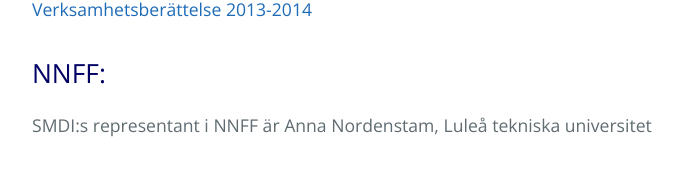
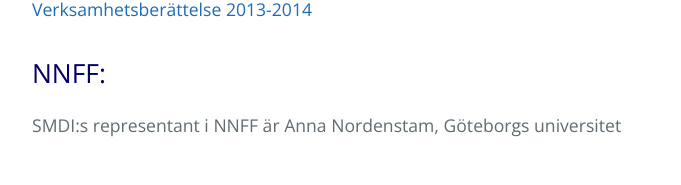
Before and after one commit to smdihemsida/smdihemsida.github.io, a Jekyll site: the page built from nätverket.md, in a window 1280 px wide. Shown: the part 2082-2267 px from the top of the page, without its empty margins (192-873 px from the left). Built offline with Jekyll 4.4.1, drawn with Linux system fonts in a browser that asks for light colours; our own code applies the rules of GitHub Pages for plain Markdown files.

Commit message:
Update nätverket.md

```diff
--- a/nätverket.md
+++ b/nätverket.md
@@ -65,4 +65,4 @@ I ledningen för nätverket SMDI finns en nätverksstyrelse. Inom nätverksstyre
 [Verksamhetsberättelse 2013-2014](https://drive.google.com/open?id=1edqmBKVYCnEqEzSWzHY1PjL_q0VAi8Bw)
 
 ## NNFF:
-SMDI:s representant i NNFF är Anna Nordenstam, Luleå tekniska universitet
+SMDI:s representant i NNFF är Anna Nordenstam, Göteborgs universitet
```
